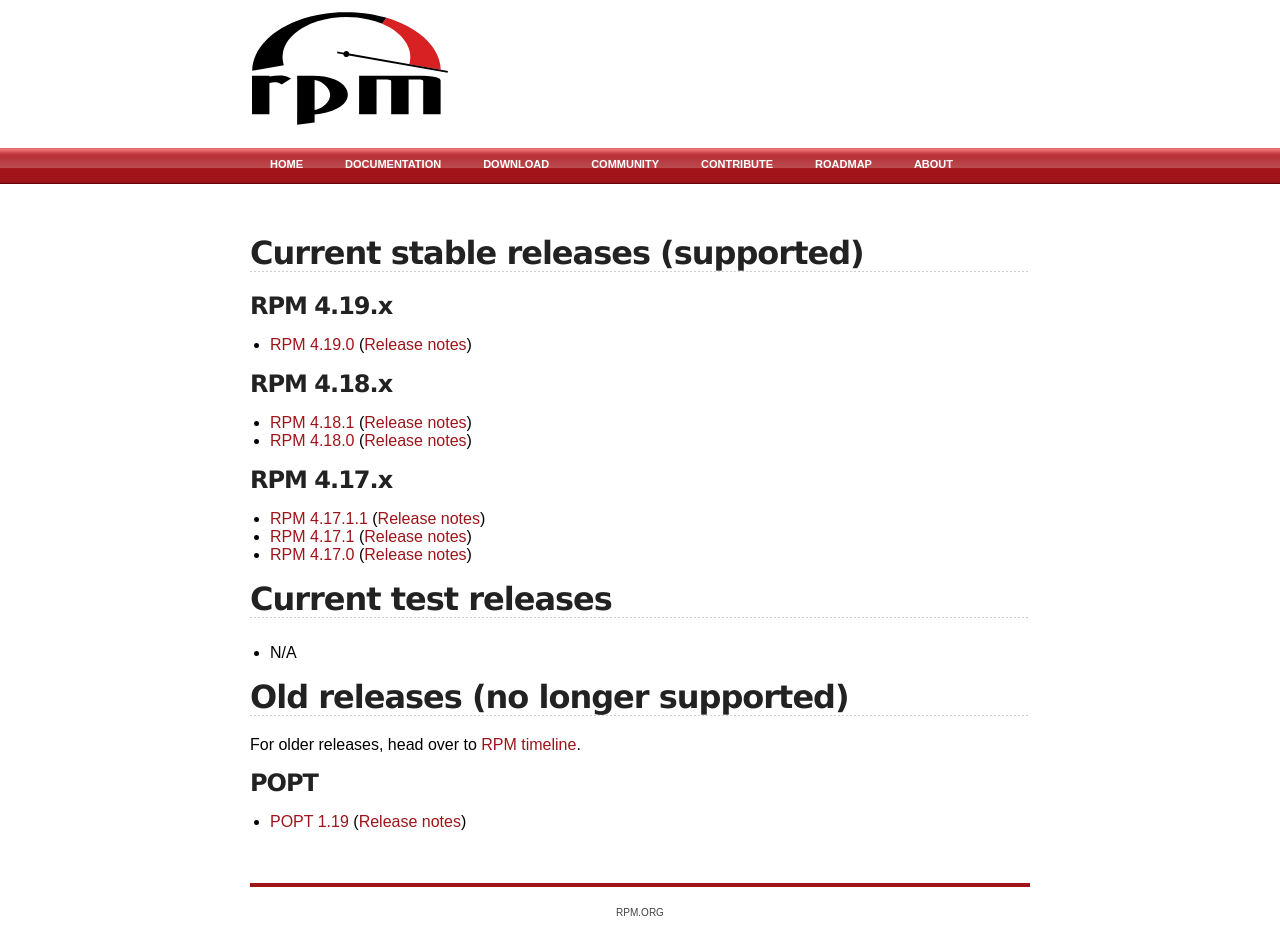
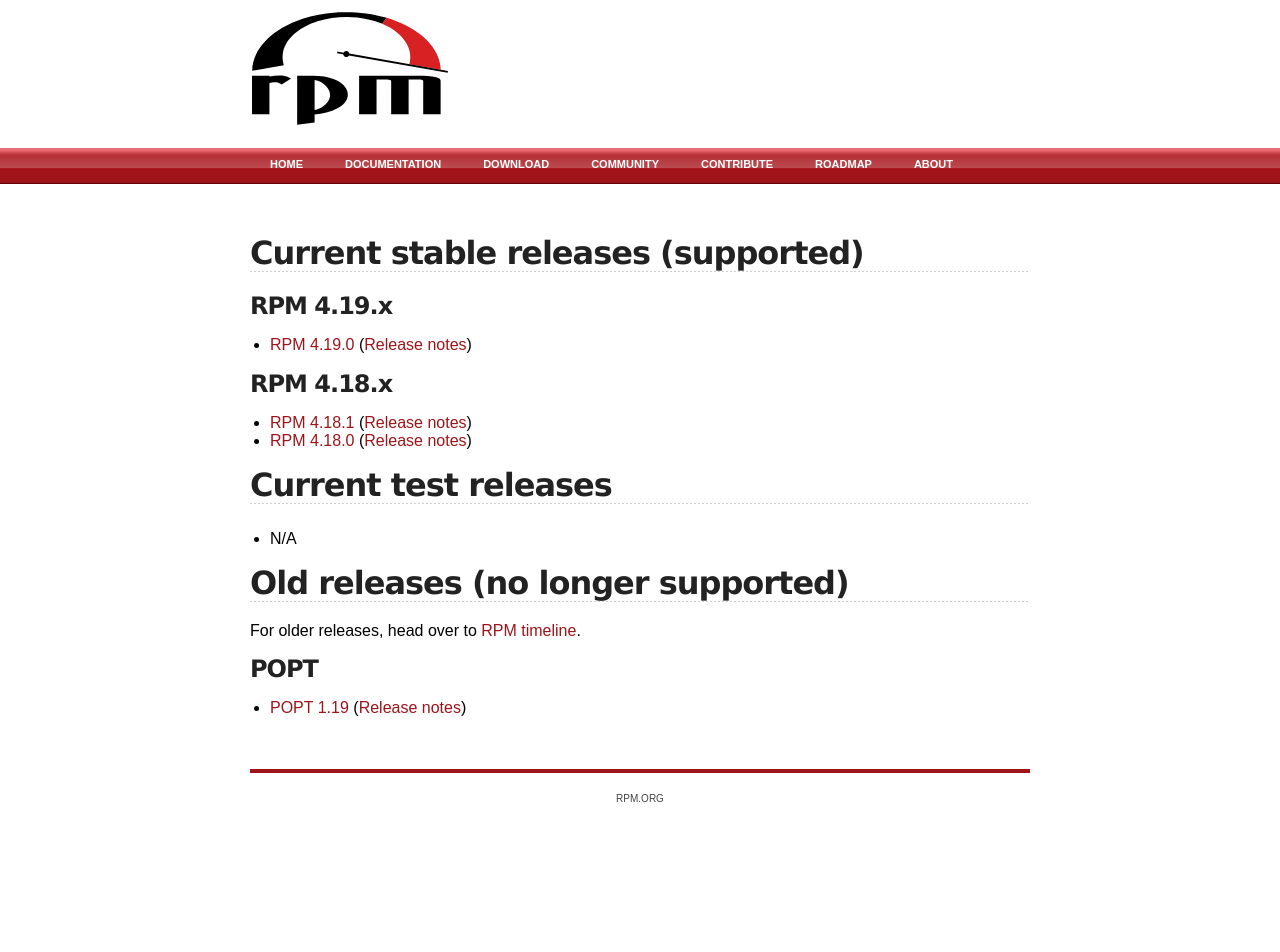
Before and after one commit to rpm-software-management/rpm-web, a Jekyll site: the page built from download.md, in a window 1280 px wide. Built offline with Jekyll 4.4.1, drawn with Linux system fonts in a browser that asks for light colours; after the commit the page ends 900 px from its top, so only the background shows below that.

Commit message:
Drop 4.17 out of supported range now that 4.19 is out

```diff
--- a/download.md
+++ b/download.md
@@ -11,11 +11,6 @@ title: rpm.org - Download
 * [RPM 4.18.1](https://ftp.osuosl.org/pub/rpm/releases/rpm-4.18.x/rpm-4.18.1.tar.bz2) ([Release notes](wiki/Releases/4.18.1.html))
 * [RPM 4.18.0](https://ftp.osuosl.org/pub/rpm/releases/rpm-4.18.x/rpm-4.18.0.tar.bz2) ([Release notes](wiki/Releases/4.18.0.html))
 
-### RPM 4.17.x
-* [RPM 4.17.1.1](https://ftp.osuosl.org/pub/rpm/releases/rpm-4.17.x/rpm-4.17.1.1.tar.bz2) ([Release notes](wiki/Releases/4.17.1.1.html))
-* [RPM 4.17.1](https://ftp.osuosl.org/pub/rpm/releases/rpm-4.17.x/rpm-4.17.1.tar.bz2) ([Release notes](wiki/Releases/4.17.1.html))
-* [RPM 4.17.0](https://ftp.osuosl.org/pub/rpm/releases/rpm-4.17.x/rpm-4.17.0.tar.bz2) ([Release notes](wiki/Releases/4.17.0.html))
-
 ## Current test releases
 * N/A
 
```
